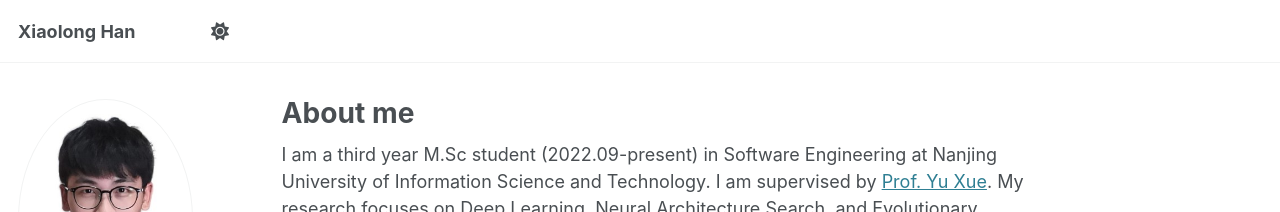
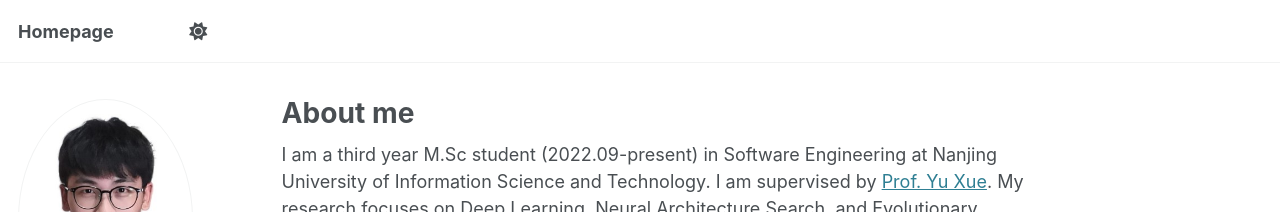
Before and after one commit to xiaolonghan2000/xiaolonghan2000.github.io, a Jekyll site: the page built from _pages/about.md, in a window 1280 px wide. Shown: the top 212 px of the page. Built offline with Jekyll 4.4.1, drawn with Linux system fonts in a browser that asks for light colours; some web fonts are replaced.

Commit message:
update page title

```diff
--- a/_config.yml
+++ b/_config.yml
@@ -9,7 +9,7 @@
 # Basic Site Settings
 locale                   : "en-US"
 site_theme               : "default"
-title                    : "Xiaolong Han"
+title                    : "Homepage"
 title_separator          : "-"
 name                     : &name "Xiaolong Han"
 description              : &description "M.Sc student in the School of Software at Nanjing University of Information Science and Technology"
```
